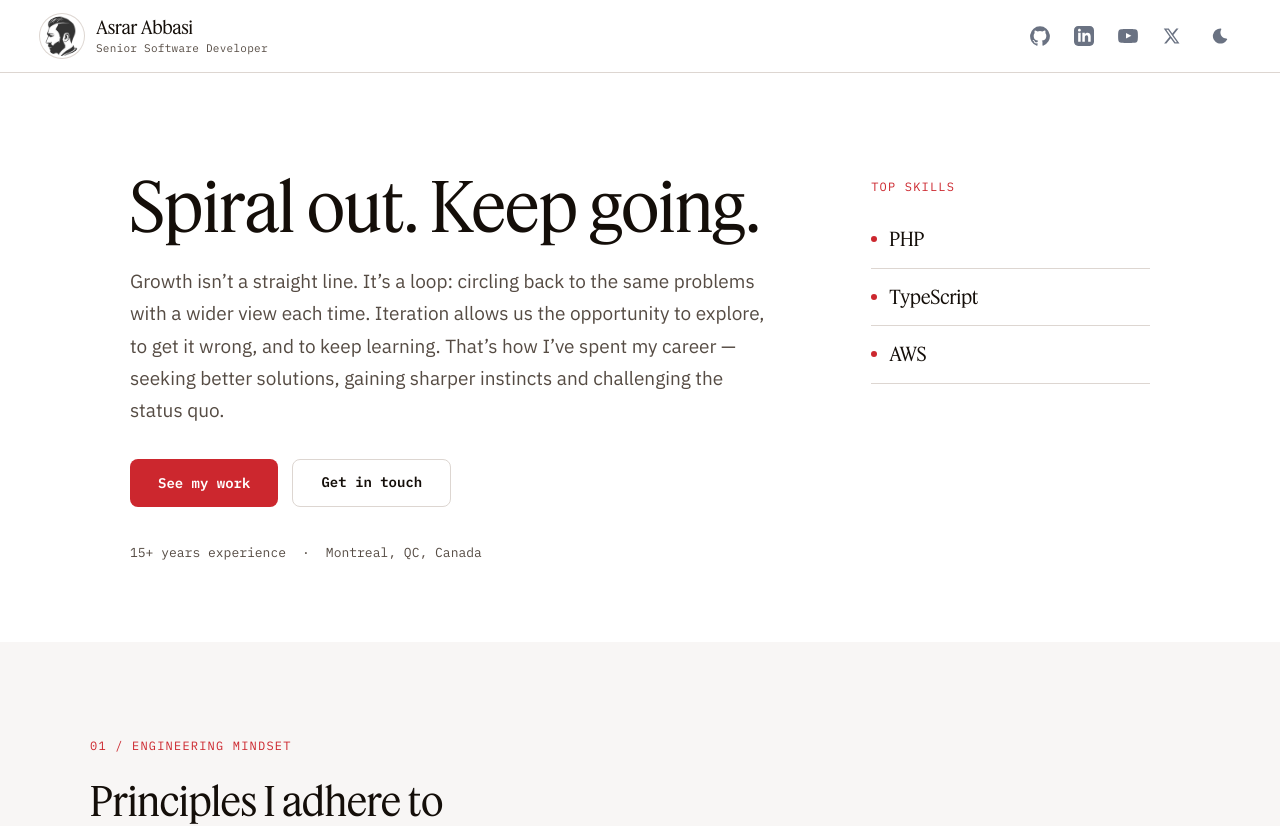
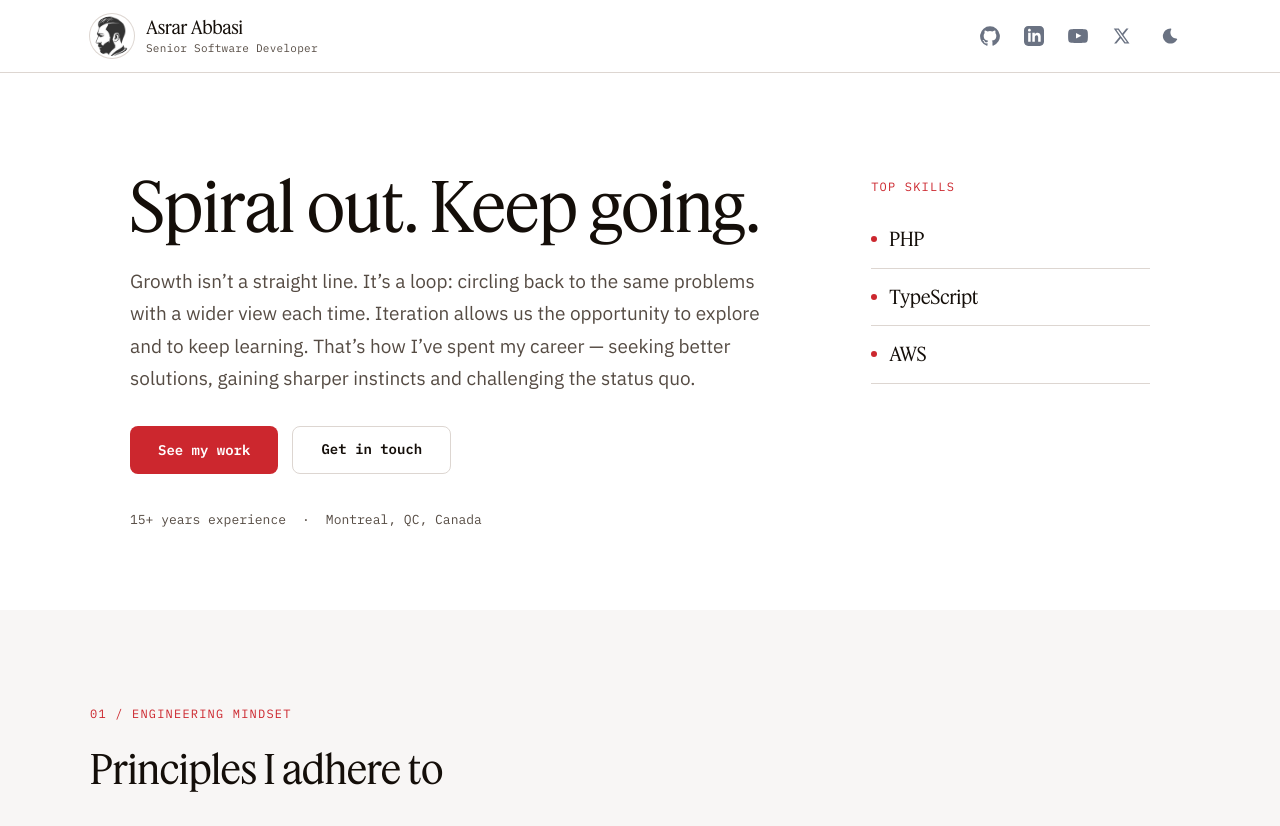
Before and after one commit to asrarca/asrarca, a Next.js app: page / in a window 1280 px wide. Shown: the top 826 px of the page. Built offline with nearby package versions, Linux system fonts and the light colour scheme.

Commit message:
Updated header max-width. Refined hero blurb.

```diff
--- a/app/layout.tsx
+++ b/app/layout.tsx
@@ -24,7 +24,8 @@ export default function RootLayout({
   return (
     <html lang="en" className={`${ibmPlexSans.variable} ${ibmPlexMono.variable}`}>
       <body className="antialiased">
-        <nav className="sticky top-0 z-50 flex flex-wrap items-center justify-between gap-x-5 gap-y-3.5 px-5 py-3.5 md:px-10 bg-[var(--c-nav-bg)] backdrop-blur-md border-b border-[var(--c-border)]">
+        <nav className="sticky top-0 z-50 bg-[var(--c-nav-bg)] backdrop-blur-md border-b border-[var(--c-border)]">
+          <div className="max-w-[1180px] mx-auto px-6 md:px-10 py-3.5 flex flex-wrap items-center justify-between gap-x-5 gap-y-3.5">
           <div className="flex items-center gap-3 flex-shrink-0">
             <Image src={'/asrar-avatar-transparent.png'} alt="Asrar" width="44" height="44" className="w-11 h-11 rounded-full p-0.5 bg-white ring-1 ring-[var(--c-border)]" />
             <a href="#home" className="flex flex-col gap-0.5">
@@ -58,6 +59,7 @@ export default function RootLayout({
             </a>
             <DarkModeToggle />
           </div>
+          </div>
         </nav>
         {children}
       </body>
--- a/app/page.tsx
+++ b/app/page.tsx
@@ -22,8 +22,8 @@ export default function Home() {
           </h1>
           <p className="text-[19px] leading-[1.7] text-[var(--c-muted)] max-w-[56ch] mb-8 text-pretty">
             Growth isn&rsquo;t a straight line. It&rsquo;s a loop: circling back to the same problems with a
-            wider view each time. Iteration allows us the opportunity to explore,
-            to get it wrong, and to keep learning. That&rsquo;s how I&rsquo;ve spent my
+            wider view each time. Iteration allows us the opportunity to explore
+            and to keep learning. That&rsquo;s how I&rsquo;ve spent my
             career — seeking better solutions, gaining sharper instincts and challenging the status quo.
           </p>
           <div className="flex flex-wrap gap-3.5 mb-9">
```
